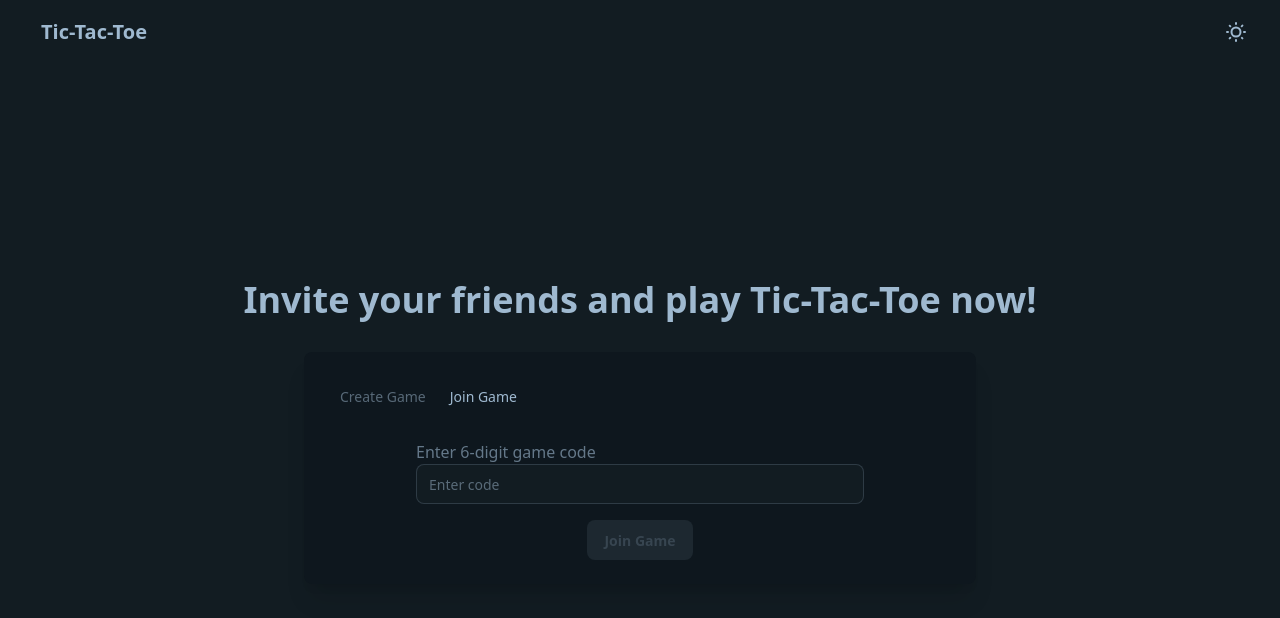
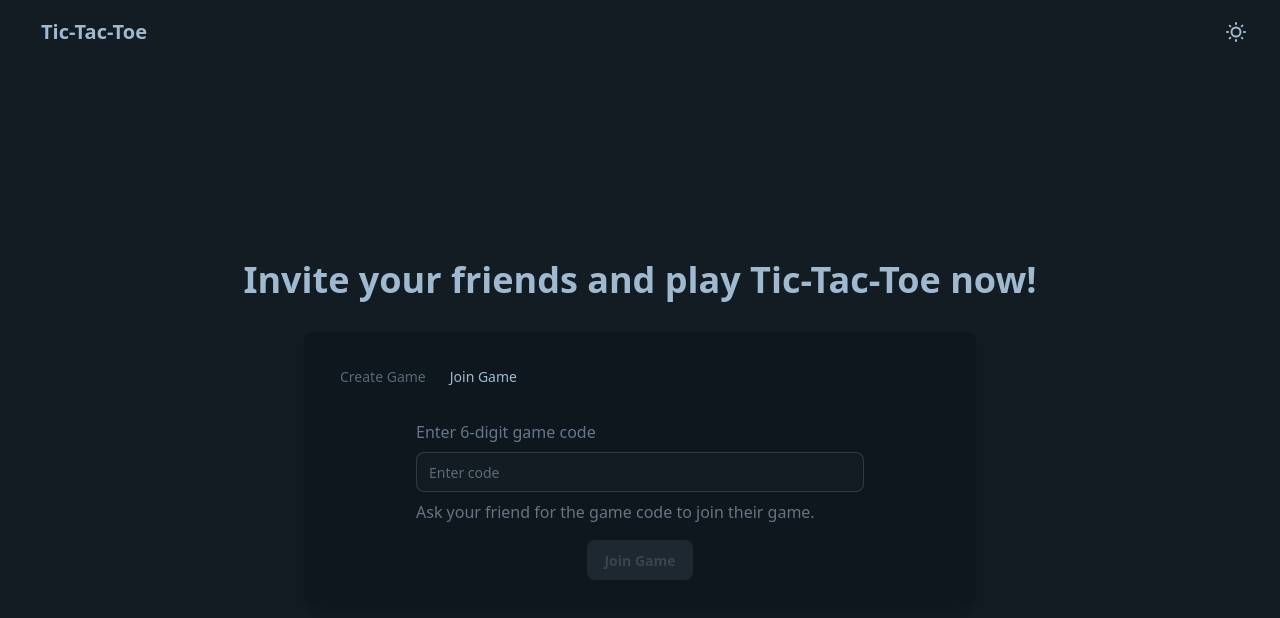
Before and after one commit to ch33kaboo/tictacfun, a SvelteKit app: page / in a window 1280 px wide. Both pictures are taken after a click on the button "Join Game". Shown: the top 618 px of the page. Built offline with nearby package versions, Linux system fonts and the light colour scheme; no server answers.

Commit message:
minor changes

```diff
--- a/src/routes/+page.svelte
+++ b/src/routes/+page.svelte
@@ -153,7 +153,7 @@
 			<div class="flex flex-col items-center gap-4">
 				<div class="form-control w-full max-w-md">
 					<label class="label" for="gameCode">
-						<span class="label-text">Enter 6-digit game code</span>
+						<span class="label-text mb-2">Enter 6-digit game code</span>
 					</label>
 					<input
 						type="text"
@@ -163,13 +163,15 @@
 						maxlength="6"
 						bind:value={gameCode}
 					/>
+					{#if errorMessage}
+						<div class="text-error mt-2">{errorMessage}</div>
+					{:else}
+						<p class="mt-2 text-gray-500">Ask your friend for the game code to join their game.</p>
+					{/if}
 				</div>
 				<button class="btn btn-primary" onclick={joinGame} disabled={gameCode.length !== 6}>
 					Join Game
 				</button>
-				{#if errorMessage}
-					<div class="text-error mt-2">{errorMessage}</div>
-				{/if}
 			</div>
 		{/if}
 	</div>
```
